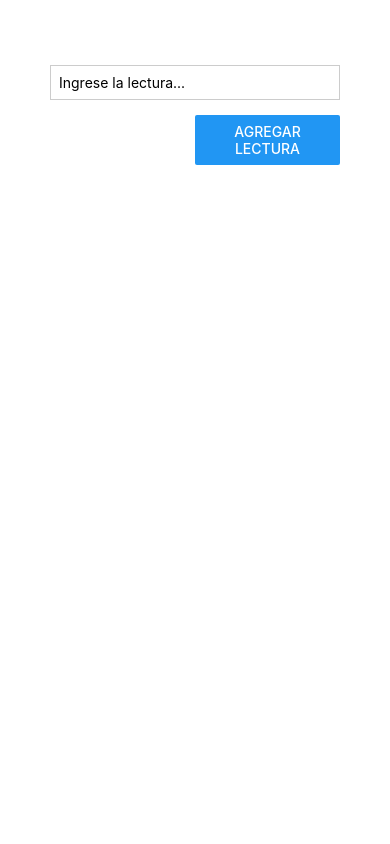
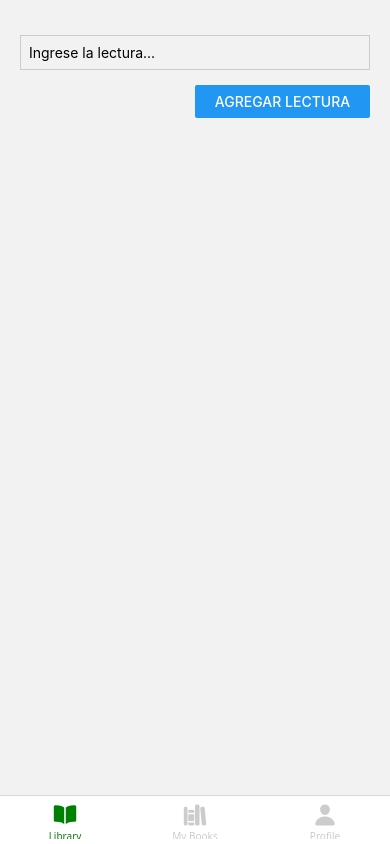
Before and after one commit to gabrielgolzman/P3-TUP-TN-1C-2025-mobile, a React Native app: screen / in a window 390 px wide. Built offline with nearby package versions, Linux system fonts and the light colour scheme.

Commit message:
Added navigators

```diff
--- a/App.js
+++ b/App.js
@@ -1,12 +1,62 @@
-import { StatusBar } from 'expo-status-bar';
-import { useState } from 'react';
-import { Alert, Button, StyleSheet, Text, TextInput, View } from 'react-native';
-import ReadingList from './components/readingList/ReadingList';
+
+import { Pressable, StyleSheet, View } from 'react-native';
+import { Ionicons } from "@expo/vector-icons"
+import { NavigationContainer } from '@react-navigation/native';
+import { createBottomTabNavigator } from '@react-navigation/bottom-tabs';
+import MyBooksScreen from './screens/MyBooksScreen';
+import ReadingListScreen from './screens/ReadingListScreen';
+import ProfileScreen from './screens/ProfileScreen';
+
+
+const BottomTabsNavigator = createBottomTabNavigator();
 
 const App = () => {
   return (
     <View style={styles.rootScreen}>
-      <ReadingList />
+      <NavigationContainer>
+        <BottomTabsNavigator.Navigator screenOptions={{
+          headerShown: false,
+          tabBarActiveTintColor: "#177F10FF",
+          tabBarInactiveTintColor: "#CCC",
+          sceneStyle: {
+            paddingTop: 50,
+            padding: 20
+          },
+          tabBarButton: (props) => <Pressable {...props} android_ripple={{ color: 'transparent' }} />
+        }}>
+          <BottomTabsNavigator.Screen
+            name='ReadingList'
+            component={ReadingListScreen}
+            options={{
+              title: 'Library',
+              tabBarIcon: ({ focused }) =>
+                <Ionicons color={focused ? "green" : "#CCC"}
+                  name='book'
+                  size={24} />
+            }}
+          />
+          <BottomTabsNavigator.Screen
+            name='MyBooks'
+            component={MyBooksScreen}
+            options={{
+              title: 'My Books',
+              tabBarIcon: ({ focused }) =>
+                <Ionicons color={focused ? "green" : "#CCC"}
+                  name='library'
+                  size={24} />
+            }} />
+          <BottomTabsNavigator.Screen
+            name='Profile'
+            component={ProfileScreen}
+            options={{
+              tabBarIcon: ({ focused }) =>
+                <Ionicons color={focused ? "green" : "#CCC"}
+                  name='person'
+                  size={24} />
+            }}
+          />
+        </BottomTabsNavigator.Navigator>
+      </NavigationContainer>
     </View>
   );
 }
@@ -16,7 +66,6 @@ export default App;
 const styles = StyleSheet.create({
   rootScreen: {
     flex: 1,
-    padding: 50,
   },
 
 });
--- /dev/null
+++ b/screens/MyBooksScreen.jsx
@@ -0,0 +1,13 @@
+import { StyleSheet, Text, View } from 'react-native'
+
+const MyBooksScreen = () => {
+    return (
+        <View>
+            <Text>MyBooksScreen</Text>
+        </View>
+    )
+}
+
+export default MyBooksScreen
+
+const styles = StyleSheet.create({})
--- /dev/null
+++ b/screens/ProfileScreen.jsx
@@ -0,0 +1,13 @@
+import { StyleSheet, Text, View } from 'react-native'
+
+const ProfileScreen = () => {
+    return (
+        <View>
+            <Text>ProfileScreen</Text>
+        </View>
+    )
+}
+
+export default ProfileScreen
+
+const styles = StyleSheet.create({})
--- a/components/readingList/ReadingList.jsx
+++ b/screens/ReadingListScreen.jsx
@@ -1,7 +1,7 @@
 import { useState } from 'react';
 import { StyleSheet, Text, View, TextInput, Button, ScrollView, FlatList } from 'react-native'
 
-const ReadingList = () => {
+const ReadingListScreen = () => {
     const [text, setText] = useState('');
     const [listReadings, setListReadings] = useState([]);
 
@@ -48,7 +48,7 @@ const ReadingList = () => {
     )
 }
 
-export default ReadingList
+export default ReadingListScreen
 
 const styles = StyleSheet.create({
     inputContainer: {
```
Also changed, not shown: package.json (+5 -3 lines), 1 other file (tests, documents, lock files or other folders).
